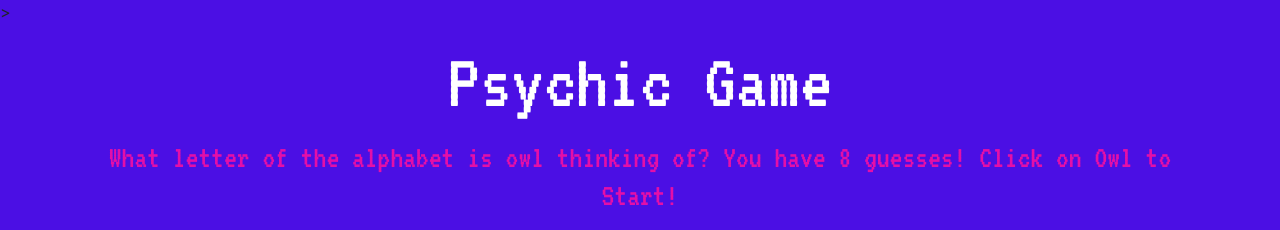
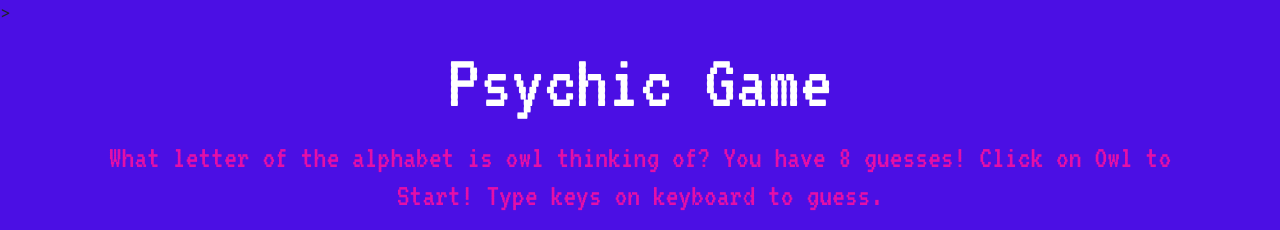
Before and after one commit to katherinejhwang/Psychic-Game, a plain HTML site: page index.html in a window 1280 px wide. Shown: the top 230 px of the page. Drawn offline with nearby package versions, Linux system fonts and the light colour scheme.

Commit message:
Updating instructions on how to play.

```diff
--- a/index.html
+++ b/index.html
@@ -27,7 +27,7 @@
 
     <!-- SubHeader -->
       <div class='row, centerBlock'>
-        <h2> What letter of the alphabet is owl thinking of?  You have 8 guesses! Click on Owl to Start!</h2>
+        <h2> What letter of the alphabet is owl thinking of?  You have 8 guesses! Click on Owl to Start! Type keys on keyboard to guess.</h2>
       </div>
 
     <!-- Space between sections -->
```
